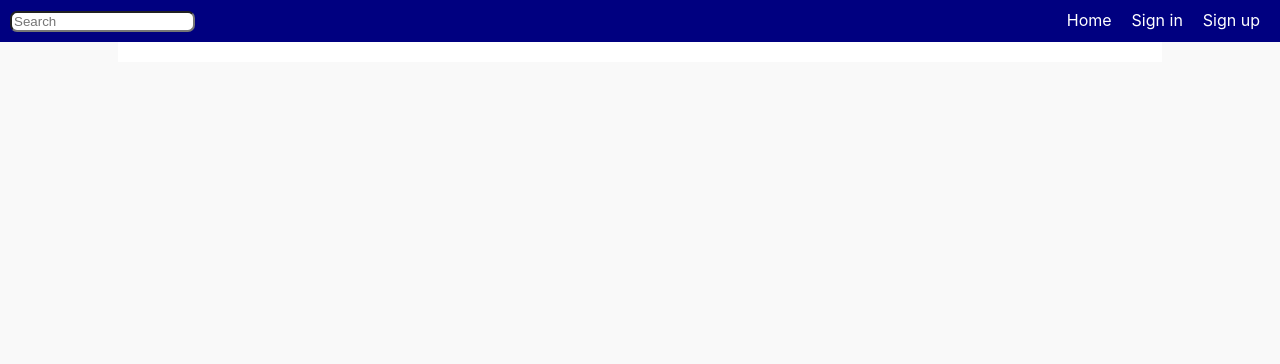
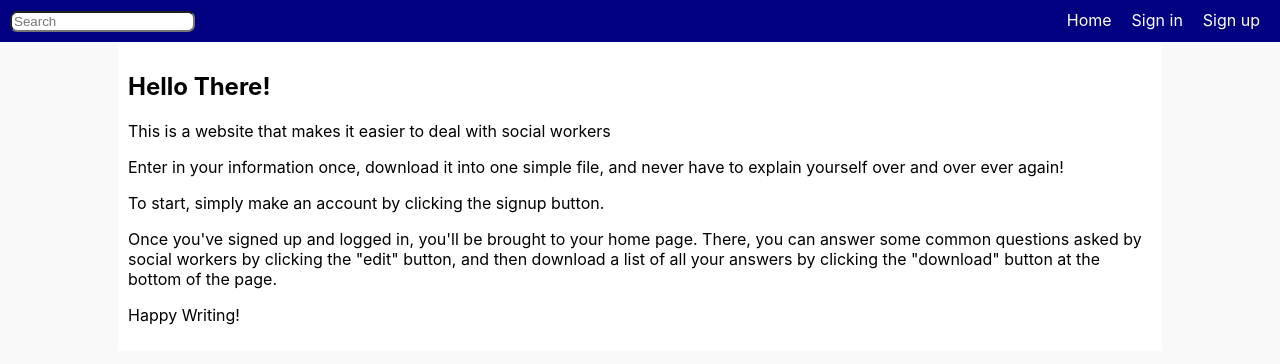
Before and after one commit to luciancahil/Social-Website, a React (Create React App) app: page / in a window 1280 px wide. Shown: the top 364 px of the page. Built offline with nearby package versions, Linux system fonts and the light colour scheme.

Commit message:
added landing page

```diff
--- /dev/null
+++ b/src/Components/Landing.component.js
@@ -0,0 +1,20 @@
+import React from 'react';
+
+
+class Landing extends React.Component {
+  render() {
+    return (
+        <div id = "landing">
+            <h2>Hello There!</h2>
+            <p>This is a website that makes it easier to deal with social workers</p>
+            <p>Enter in your information once, download it into one simple file, and never have to explain yourself over and over ever again!</p>
+            <p>To start, simply make an account by clicking the signup button.</p>
+            <p>Once you've signed up and logged in, you'll be brought to your home page. There, you can answer some common questions asked by social workers by clicking the "edit" button, and then download a list of all your answers by clicking the "download" button at the bottom of the page.</p>
+            <p>Happy Writing!</p>
+        </div>
+    );
+  }
+}
+
+
+export default Landing;
--- a/src/mainpage.component.js
+++ b/src/mainpage.component.js
@@ -8,6 +8,7 @@ import Searching from './Components/Searching.components';
 import Signout from './Components/Signout.component';
 import Home from './Components/Home.component'
 import Edit from './Components/Edit.component'
+import Landing from './Components/Landing.component';
 
 
 class MainPage extends React.Component {
@@ -98,6 +99,7 @@ class MainPage extends React.Component {
 
 
           <div id = "content">
+          <Route path="/" exact render={(props) => <Landing/>} />
             <Route path="/user" component={Userpage} />
             <Route path="/signup" compontent={Signup}/>
             <Route path="/signup" component={Signup} />
```
